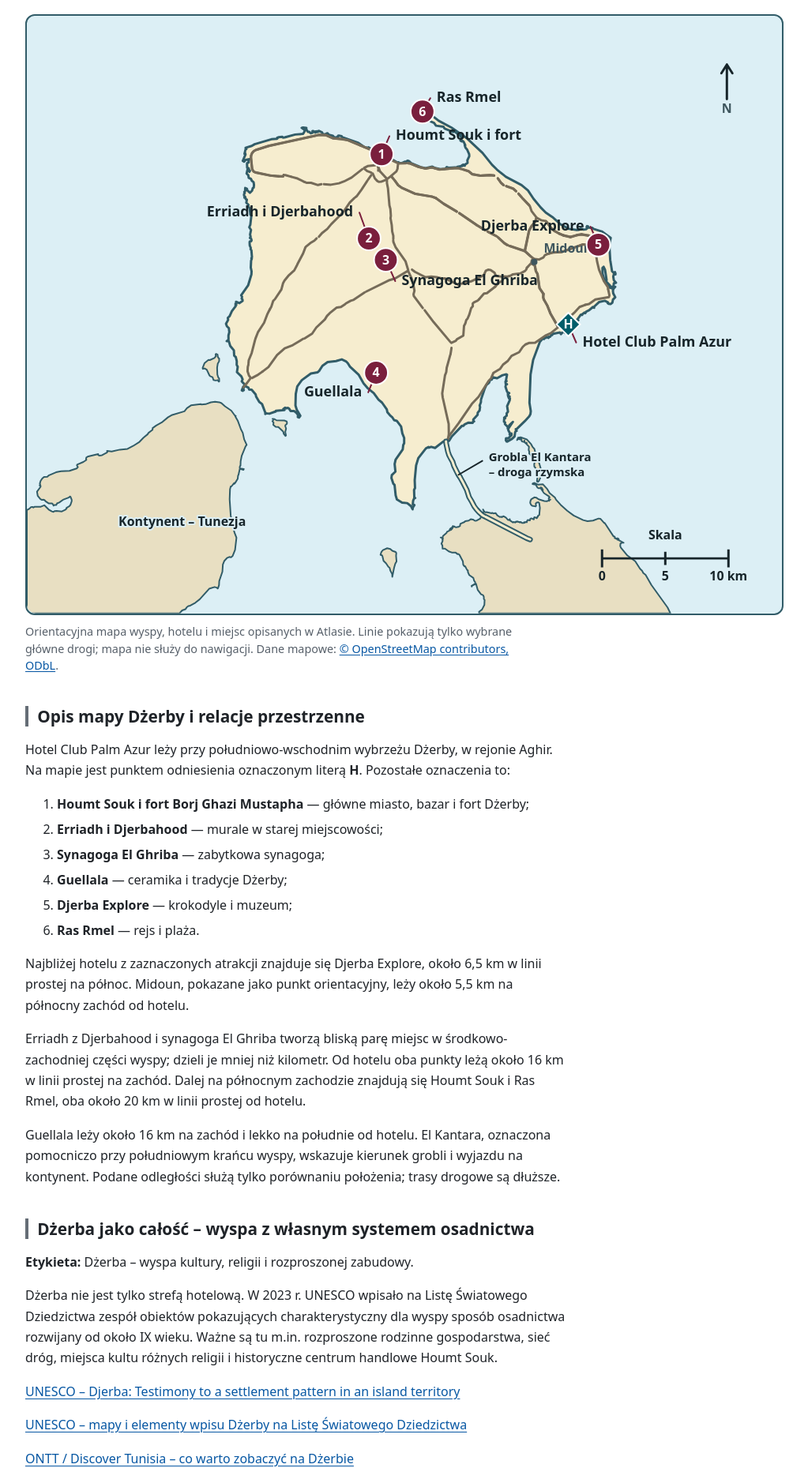
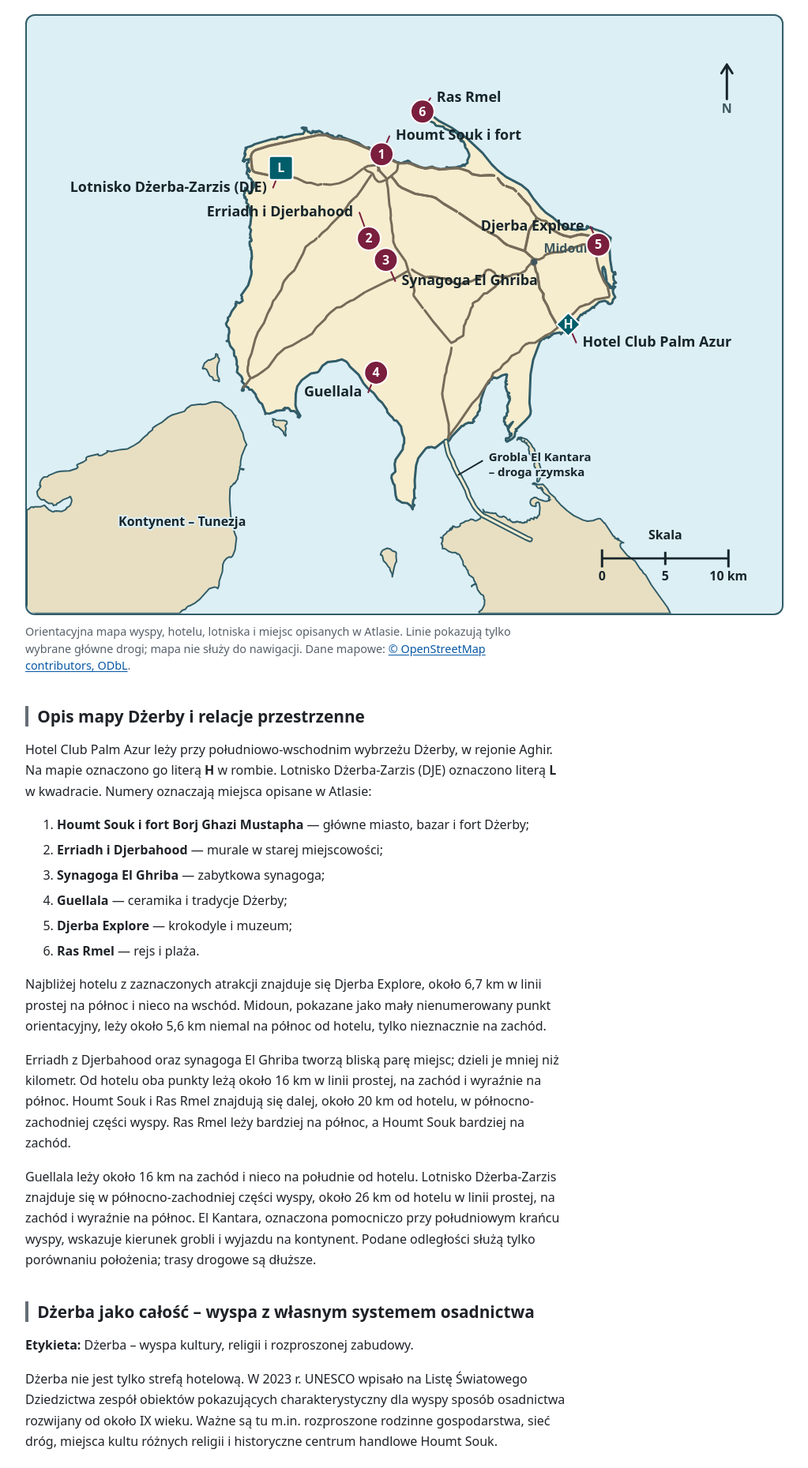
Before and after one commit to rotnicki/djerba-2026, a Jekyll site: the page built from atlas-miejsc.md, in a window 1280 px wide. Shown: the part 1130-2989 px from the top of the page at 79% size, without its empty margins (128-1151 px from the left). Built offline with Jekyll 4.4.1, drawn with Linux system fonts in a browser that asks for light colours; our own code applies the rules of GitHub Pages for plain Markdown files.

Commit message:
Dodaj lotnisko i popraw opis mapy Dżerby

```diff
--- a/assets/css/style.css
+++ b/assets/css/style.css
@@ -194,6 +194,8 @@ code {
   --map-point-text: #ffffff;
   --map-hotel: #005d6a;
   --map-hotel-text: #ffffff;
+  --map-airport: #005d6a;
+  --map-airport-text: #ffffff;
   --map-label: #17252a;
   --map-muted-label: #3e565e;
   --map-border: #315c68;
@@ -306,7 +308,8 @@ code {
 }
 
 .place-map__marker circle,
-.place-map__marker polygon {
+.place-map__marker polygon,
+.place-map__marker rect {
   fill: var(--map-point);
   stroke: var(--map-point-text);
   stroke-width: 2;
@@ -317,6 +320,11 @@ code {
   stroke: var(--map-hotel-text);
 }
 
+.place-map__marker--airport rect {
+  fill: var(--map-airport);
+  stroke: var(--map-airport-text);
+}
+
 .place-map__marker-text {
   fill: var(--map-point-text);
   font: 800 16px system-ui, -apple-system, BlinkMacSystemFont, "Segoe UI", sans-serif;
@@ -324,6 +332,10 @@ code {
 
 .place-map__marker--hotel .place-map__marker-text {
   fill: var(--map-hotel-text);
+}
+
+.place-map__marker--airport .place-map__marker-text {
+  fill: var(--map-airport-text);
 }
 
 .place-map__leader {
@@ -514,6 +526,8 @@ code {
     --map-point-text: #17120a;
     --map-hotel: #65d4e2;
     --map-hotel-text: #071517;
+    --map-airport: #65d4e2;
+    --map-airport-text: #071517;
     --map-label: #f7fafb;
     --map-muted-label: #d2e0e4;
     --map-border: #9bcbd8;
@@ -544,6 +558,8 @@ code {
     --map-point-text: HighlightText;
     --map-hotel: CanvasText;
     --map-hotel-text: Canvas;
+    --map-airport: CanvasText;
+    --map-airport-text: Canvas;
     --map-label: CanvasText;
     --map-muted-label: CanvasText;
     --map-border: CanvasText;
--- a/atlas-miejsc.md
+++ b/atlas-miejsc.md
@@ -26,12 +26,12 @@ Mapy są orientacyjne i nie służą do nawigacji. Każda ma krótką nazwę i o
   <div class="place-map__viewport" role="region" aria-label="Mapa Dżerby. Na małym ekranie można ją przewijać poziomo." tabindex="0">
     {% include maps/djerba.svg %}
   </div>
-  <figcaption>Orientacyjna mapa wyspy, hotelu i miejsc opisanych w Atlasie. Linie pokazują tylko wybrane główne drogi; mapa nie służy do nawigacji. Dane mapowe: <a href="https://www.openstreetmap.org/copyright">© OpenStreetMap contributors, ODbL</a>.</figcaption>
+  <figcaption>Orientacyjna mapa wyspy, hotelu, lotniska i miejsc opisanych w Atlasie. Linie pokazują tylko wybrane główne drogi; mapa nie służy do nawigacji. Dane mapowe: <a href="https://www.openstreetmap.org/copyright">© OpenStreetMap contributors, ODbL</a>.</figcaption>
 </figure>
 
 ### Opis mapy Dżerby i relacje przestrzenne {#opis-mapy-dzerby}
 
-Hotel Club Palm Azur leży przy południowo-wschodnim wybrzeżu Dżerby, w rejonie Aghir. Na mapie jest punktem odniesienia oznaczonym literą **H**. Pozostałe oznaczenia to:
+Hotel Club Palm Azur leży przy południowo-wschodnim wybrzeżu Dżerby, w rejonie Aghir. Na mapie oznaczono go literą **H** w rombie. Lotnisko Dżerba-Zarzis (DJE) oznaczono literą **L** w kwadracie. Numery oznaczają miejsca opisane w Atlasie:
 
 1. **Houmt Souk i fort Borj Ghazi Mustapha** — główne miasto, bazar i fort Dżerby;
 2. **Erriadh i Djerbahood** — murale w starej miejscowości;
@@ -41,11 +41,11 @@ Hotel Club Palm Azur leży przy południowo-wschodnim wybrzeżu Dżerby, w rejon
 6. **Ras Rmel** — rejs i plaża.
 {: .place-map-key }
 
-Najbliżej hotelu z zaznaczonych atrakcji znajduje się Djerba Explore, około 6,5 km w linii prostej na północ. Midoun, pokazane jako punkt orientacyjny, leży około 5,5 km na północny zachód od hotelu.
+Najbliżej hotelu z zaznaczonych atrakcji znajduje się Djerba Explore, około 6,7 km w linii prostej na północ i nieco na wschód. Midoun, pokazane jako mały nienumerowany punkt orientacyjny, leży około 5,6 km niemal na północ od hotelu, tylko nieznacznie na zachód.
 
-Erriadh z Djerbahood i synagoga El Ghriba tworzą bliską parę miejsc w środkowo-zachodniej części wyspy; dzieli je mniej niż kilometr. Od hotelu oba punkty leżą około 16 km w linii prostej na zachód. Dalej na północnym zachodzie znajdują się Houmt Souk i Ras Rmel, oba około 20 km w linii prostej od hotelu.
+Erriadh z Djerbahood oraz synagoga El Ghriba tworzą bliską parę miejsc; dzieli je mniej niż kilometr. Od hotelu oba punkty leżą około 16 km w linii prostej, na zachód i wyraźnie na północ. Houmt Souk i Ras Rmel znajdują się dalej, około 20 km od hotelu, w północno-zachodniej części wyspy. Ras Rmel leży bardziej na północ, a Houmt Souk bardziej na zachód.
 
-Guellala leży około 16 km na zachód i lekko na południe od hotelu. El Kantara, oznaczona pomocniczo przy południowym krańcu wyspy, wskazuje kierunek grobli i wyjazdu na kontynent. Podane odległości służą tylko porównaniu położenia; trasy drogowe są dłuższe.
+Guellala leży około 16 km na zachód i nieco na południe od hotelu. Lotnisko Dżerba-Zarzis znajduje się w północno-zachodniej części wyspy, około 26 km od hotelu w linii prostej, na zachód i wyraźnie na północ. El Kantara, oznaczona pomocniczo przy południowym krańcu wyspy, wskazuje kierunek grobli i wyjazdu na kontynent. Podane odległości służą tylko porównaniu położenia; trasy drogowe są dłuższe.
 
 ### Dżerba jako całość – wyspa z własnym systemem osadnictwa {#dzerba-jako-calosc}
 
```
Also changed, not shown: techniczne/mapy/README.md (+1 -1 lines), techniczne/mapy/kontekst-geograficzny-dzerby.md (+3 -2 lines), techniczne/mapy/mapa-dzerby.md (+12 -6 lines), _includes/maps/djerba.svg, 1 other file.
